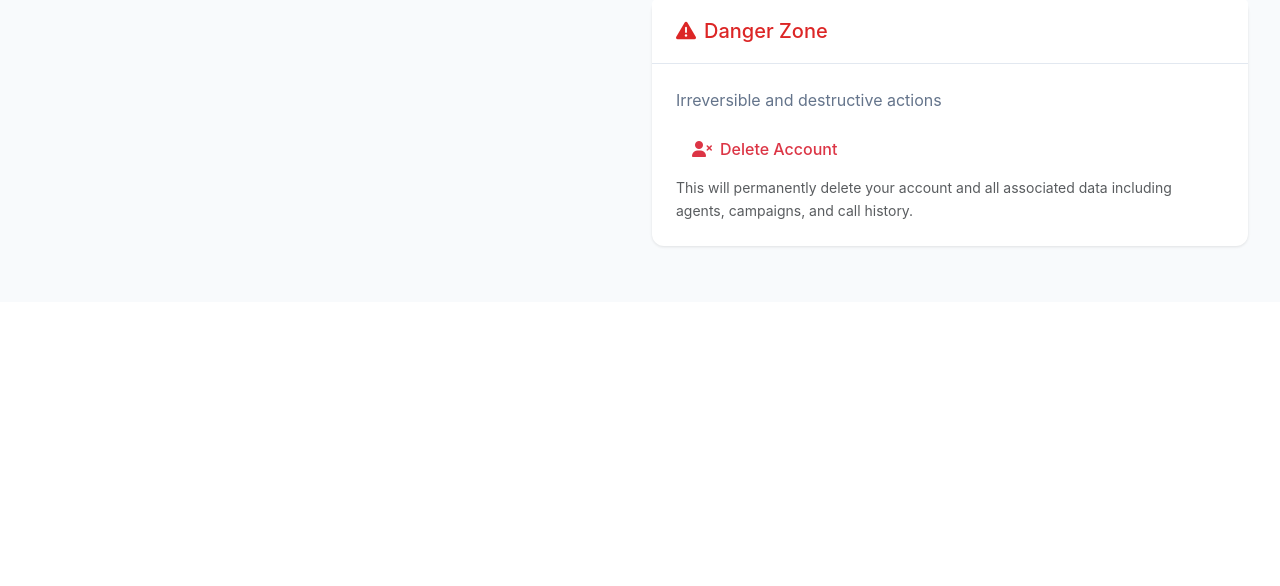
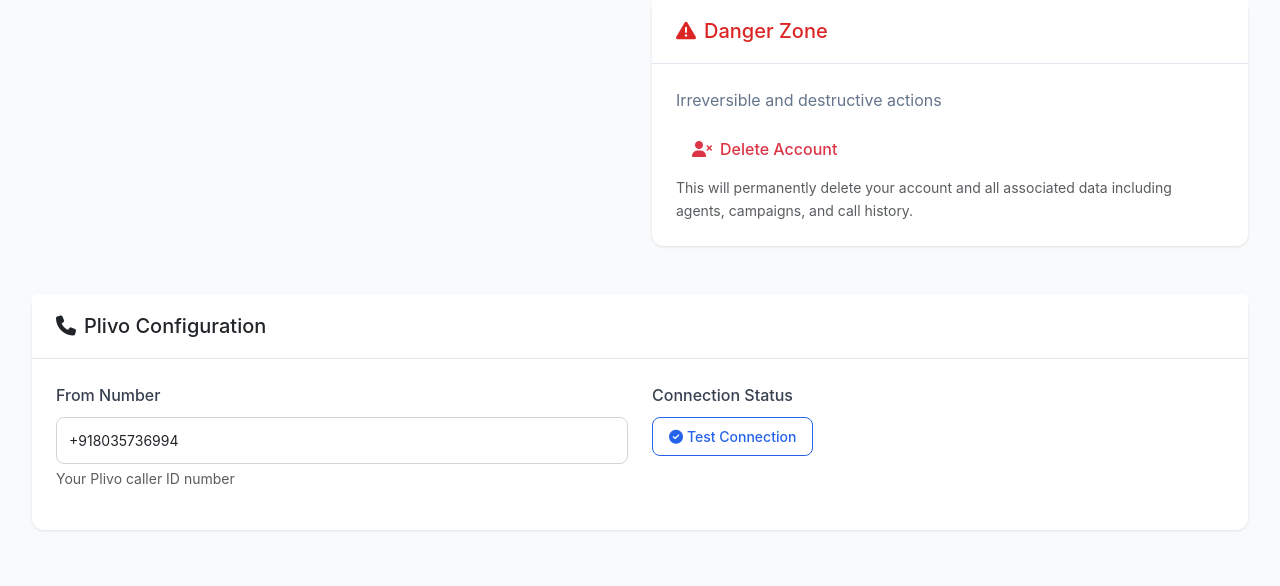
Before and after one commit to smcodelove/taskvox, a FastAPI app: template app/templates/settings.html in a window 1280 px wide. Shown: the part 863-1449 px from the top of the page. Before the commit the page ends 1111 px from the top, so only its background shows below. Run offline with FastAPI, Linux system fonts and the light colour scheme; the template is opened without the code that fills it, so the values that code supplies are empty; some libraries are stand-ins or nearby versions.

Commit message:
plivo error

```diff
--- a/app/models.py
+++ b/app/models.py
@@ -20,6 +20,11 @@
     is_active = Column(Boolean, default=True)
     created_at = Column(DateTime(timezone=True), server_default=func.now())
     updated_at = Column(DateTime(timezone=True), onupdate=func.now())
+
+    plivo_auth_id = Column(String, nullable=True)
+    plivo_auth_token = Column(String, nullable=True)
+    plivo_from_number = Column(String, nullable=True)
+    plivo_answer_url = Column(String, nullable=True)
 
     # Relationships
     agents = relationship("Agent", back_populates="user", cascade="all, delete-orphan")
--- a/app/routers/campaigns.py
+++ b/app/routers/campaigns.py
@@ -15,6 +15,7 @@
 from sqlalchemy import desc
 from pydantic import BaseModel
 from datetime import datetime
+from ..plivo_client import PlivoClient
 
 from app.database import get_db
 from app import models, schemas, auth
--- a/app/routers/monitoring.py
+++ b/app/routers/monitoring.py
@@ -11,6 +11,7 @@
 import json
 import asyncio
 from datetime import datetime, timedelta
+from fastapi import HTTPException
 
 from app.database import get_db
 from app import models, auth
--- a/app/templates/settings.html
+++ b/app/templates/settings.html
@@ -183,6 +183,48 @@
         </div>
     </div>
 </div>
+
+<!-- Existing content ke neeche ye section add karo -->
+
+<!-- Plivo Configuration Section -->
+<div class="card mt-4">
+    <div class="card-header">
+        <h5 class="mb-0">
+            <i class="fas fa-phone me-2"></i>Plivo Configuration
+        </h5>
+    </div>
+    <div class="card-body">
+        <div class="row">
+            <div class="col-md-6">
+                <div class="mb-3">
+                    <label class="form-label">From Number</label>
+                    <input type="text" class="form-control" readonly
+                           value="+918035736994">
+                    <div class="form-text">Your Plivo caller ID number</div>
+                </div>
+            </div>
+            <div class="col-md-6">
+                <div class="mb-3">
+                    <label class="form-label">Connection Status</label>
+                    <div>
+                        <button type="button" class="btn btn-outline-primary btn-sm"
+                                onclick="testPlivoConnection()">
+                            <i class="fas fa-check-circle me-1"></i>Test Connection
+                        </button>
+                        <span id="plivoStatus" class="ms-2"></span>
+                    </div>
+                </div>
+            </div>
+        </div>
+
+        <div class="alert alert-info">
+            <i class="fas fa-info-circle me-2"></i>
+            <strong>Plivo Integration:</strong> Your calls will now show +918035736994 as caller ID.
+            Credentials are securely configured in environment variables.
+        </div>
+    </div>
+</div>
+
 {% endblock %}
 
 {% block scripts %}
@@ -327,5 +369,42 @@
 
 // Load usage stats on page load
 document.addEventListener('DOMContentLoaded', loadUsageStats);
+
+
+<!-- Page ke bottom mein existing <script> tag ke andar ye function add karo -->
+
+// Existing JavaScript functions ke saath ye function add karo:
+
+async function testPlivoConnection() {
+    const button = event.target;
+    const statusSpan = document.getElementById('plivoStatus');
+    const originalText = button.innerHTML;
+
+    button.disabled = true;
+    button.innerHTML = '<i class="fas fa-spinner fa-spin me-1"></i>Testing...';
+    statusSpan.innerHTML = '';
+
+    try {
+        const response = await fetch('/settings/test-plivo');
+        const result = await response.json();
+
+        if (result.success) {
+            statusSpan.innerHTML = '<span class="badge bg-success">Connected ✓</span>';
+            showToast('Plivo connection successful!', 'success');
+        } else {
+            statusSpan.innerHTML = '<span class="badge bg-danger">Failed ✗</span>';
+            showToast(`Connection failed: ${result.message}`, 'error');
+        }
+    } catch (error) {
+        statusSpan.innerHTML = '<span class="badge bg-danger">Error ✗</span>';
+        showToast('Connection test failed', 'error');
+    } finally {
+        button.disabled = false;
+        button.innerHTML = originalText;
+    }
+}
+
+
 </script>
+
 {% endblock %}
--- a/requirements.txt
+++ b/requirements.txt
@@ -42,3 +42,5 @@
 openpyxl==3.1.2
 
 websockets==11.0.3
+
+plivo==4.46.0
```
Also changed, not shown: app/plivo_client.py (added, +69 -0 lines), app/routers/settings.py (+23 -0 lines).
